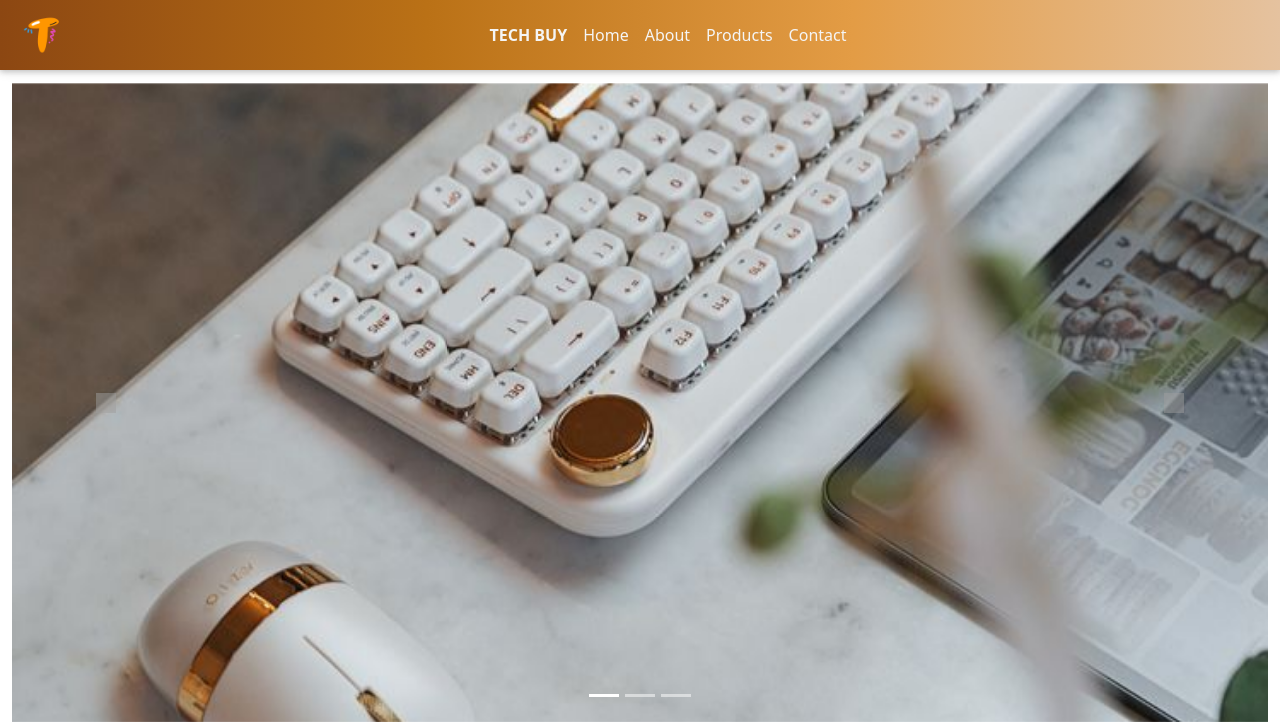
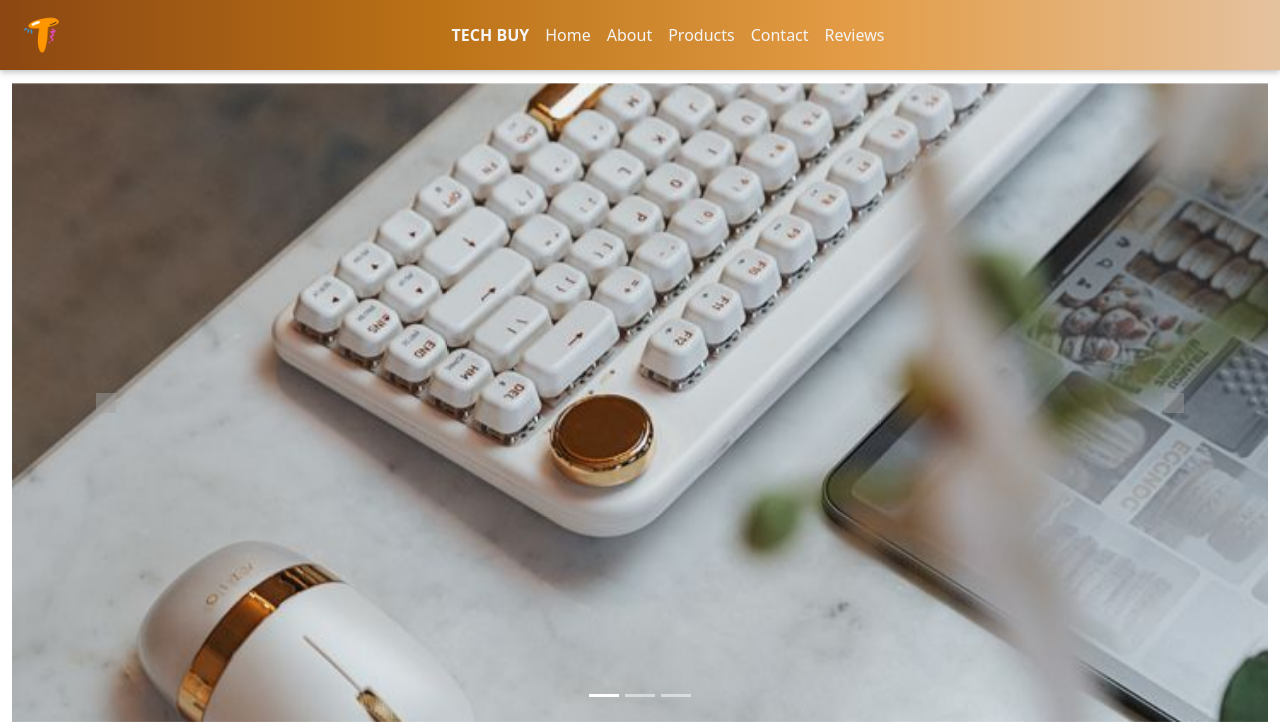
Before and after one commit to linetlucy-genchabe/Techbuy, a Django app: page / in a window 1280 px wide. Shown: the top 722 px of the page. Run offline with Django 3.2, Linux system fonts and the light colour scheme; some libraries are stand-ins or nearby versions; grey boxes are pictures that could not be loaded.

Commit message:
navbar update

```diff
--- a/onlineshop/templates/navbar.html
+++ b/onlineshop/templates/navbar.html
@@ -29,6 +29,9 @@
                 <li class="nav-item">
                     <a class="nav-link" href="#" style="color: whitesmoke;">Contact</a>
                 </li>
+                <li class="nav-item">
+                    <a class="nav-link" href="#" style="color: whitesmoke;">Reviews</a>
+                </li>
             </ul>
         </div>
     </div>
```
